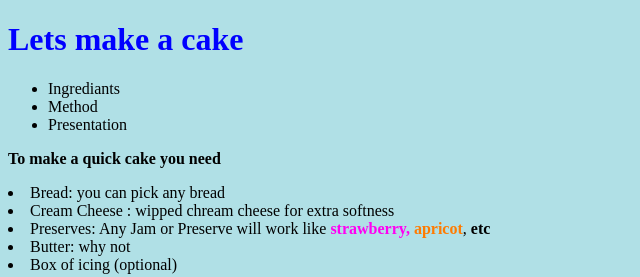
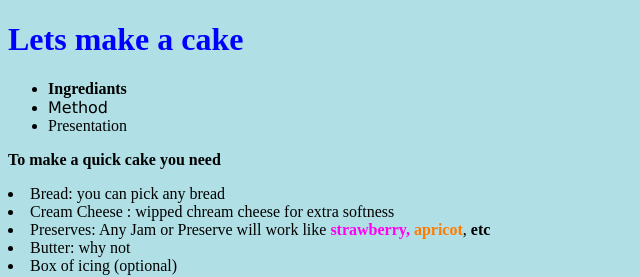
Before and after one commit to LC101-September-2021/assignment-4-html-me-something-jackofall, a website: page index.html in a window 1280 px wide. Shown: the top 277 px of the page, 0-640 px from the left. Drawn offline with Linux system fonts and the light colour scheme.

Commit message:
css update

```diff
--- a/index.html
+++ b/index.html
@@ -10,10 +10,10 @@
 	 <nav>
 		<ul>
 			<li>
-			<a>  Ingrediants </a>
+			<a class="ingredients">  Ingrediants </a>
 			</li>
 			<li>
-			<a > Method</a>
+			<a id="method"> Method</a>
 			</li>
 			<li>
 			<a > Presentation</a>
--- a/styles.css
+++ b/styles.css
@@ -1,3 +1,10 @@
 body {background-color: powderblue;}
 h1   {color: blue;}
 p    {color: Black;}
+
+.ingredients{
+  font-weight: bold;
+}
+#method{
+    font-family: Verdana, Geneva, Tahoma, sans-serif ;
+}
```
